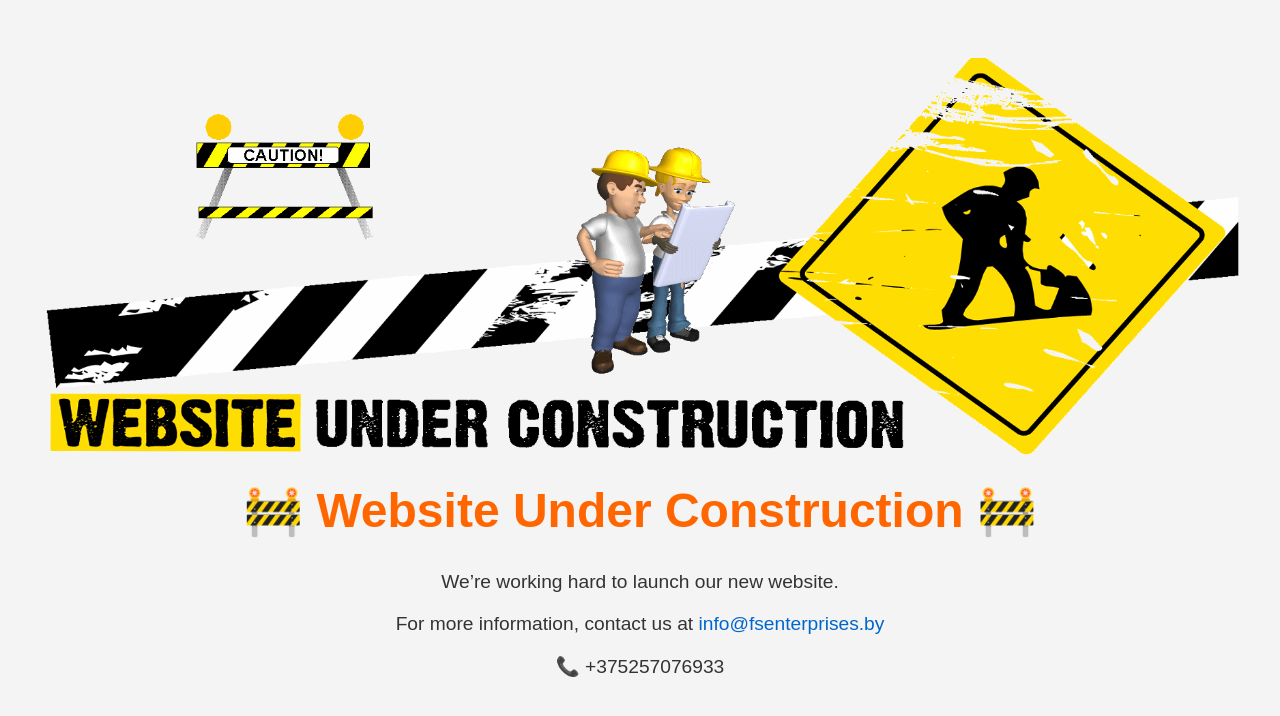
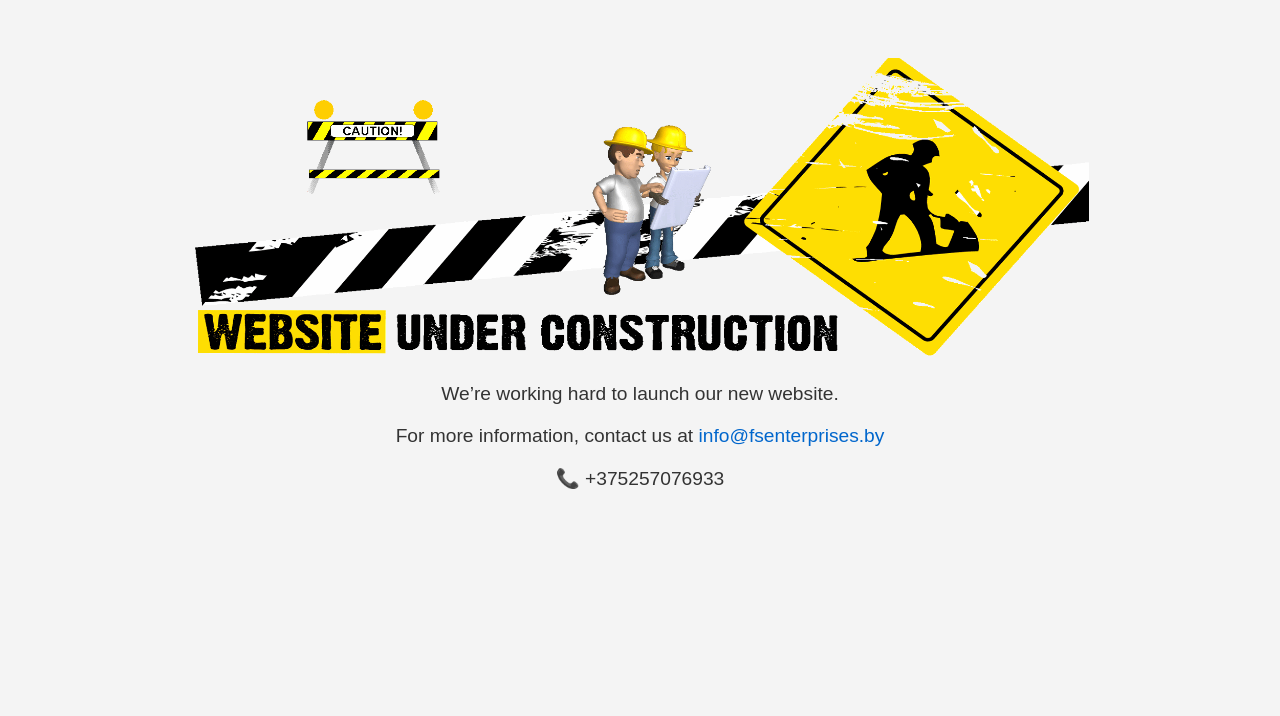
Before and after one commit to fsenterprises/fsenterprises, a plain HTML site: page index.html in a window 1280 px wide. Drawn offline with Linux system fonts and the light colour scheme.

Commit message:
Add files via upload

```diff
--- a/index.html
+++ b/index.html
@@ -12,11 +12,6 @@
       padding: 50px 20px;
       color: #333;
     }
-    h1 {
-      font-size: 3em;
-      color: #ff6600;
-      margin-top: 20px;
-    }
     p {
       font-size: 1.2em;
       margin-top: 20px;
@@ -29,15 +24,19 @@
       text-decoration: underline;
     }
     img {
-      max-width: 100%;
+      width: 75%;
       height: auto;
+    }
+    .icons {
+      font-size: 2.5em;
+      margin: 20px 0;
+      color: #ff6600;
     }
   </style>
 </head>
 <body>
   <img src="under-construction.gif" alt="Under Construction Image" />
-  <h1>🚧 Website Under Construction 🚧</h1>
-  <p>We’re working hard to launch our new website.</p>
+    <p>We’re working hard to launch our new website.</p>
   <p>For more information, contact us at <a href="mailto:info@fsenterprises.by">info@fsenterprises.by</a></p>
   <p>📞 +375257076933</p>
 </body>
```
